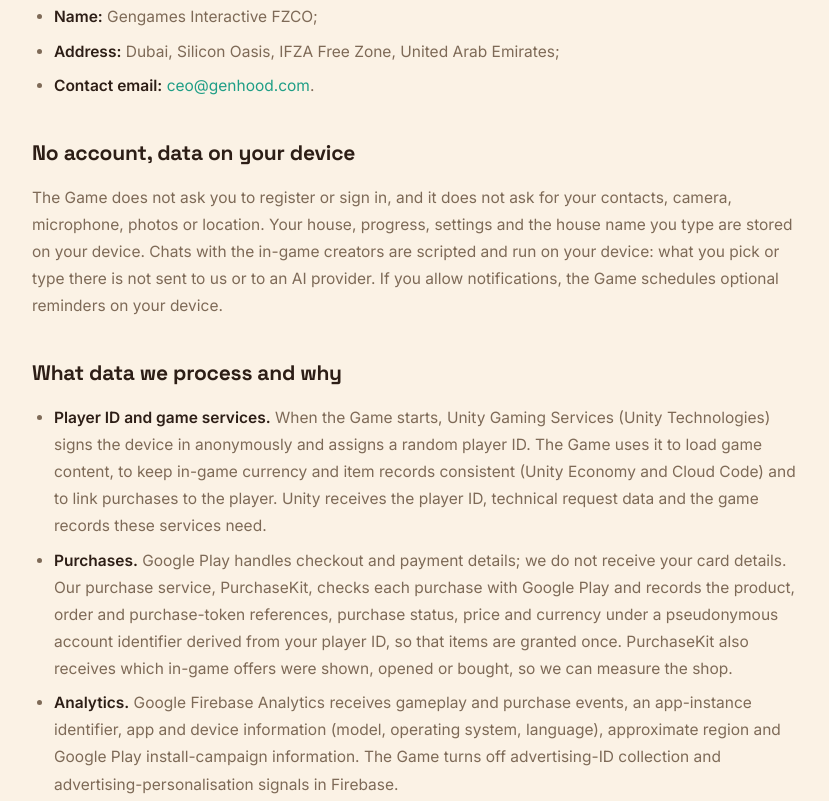
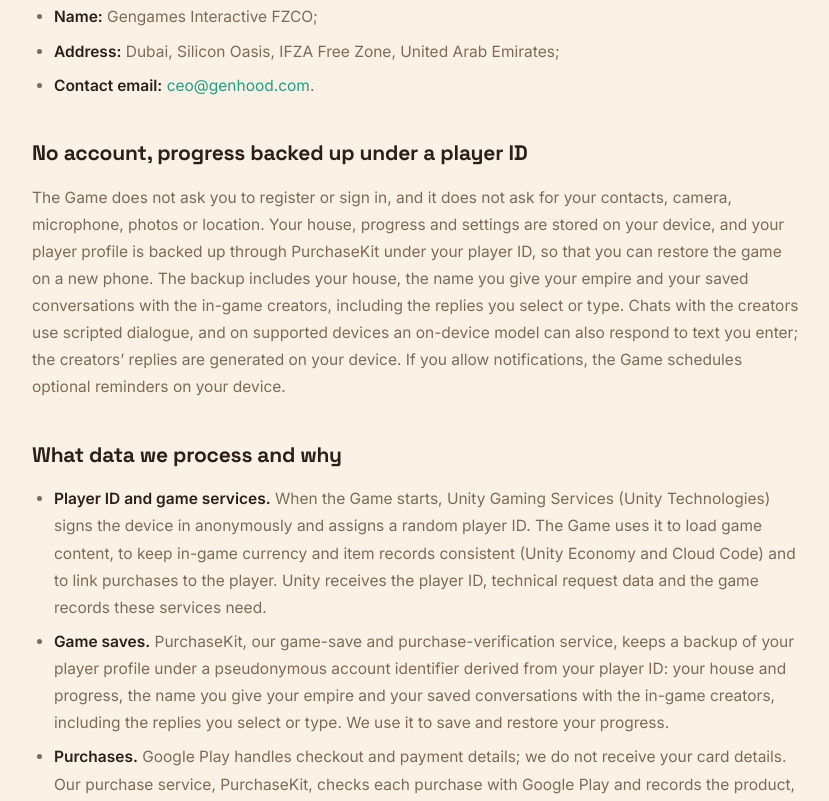
Before and after one commit to J3d1-fm/genhood-pages, a plain HTML site: page privacy.html in a window 1280 px wide. Shown: the part 599-1400 px from the top of the page, without its empty margins (224-1053 px from the left). Drawn offline with Linux system fonts and the light colour scheme.

Commit message:
Website 0.1.11: privacy policy covers the chat backup in Bloghouse Rivals
The policy said what a player picks or types in chats is not sent to us.
Android 1.5.22 (150) backs up the player profile through PurchaseKit under
the player ID, and the backup includes the house, the empire name and saved
conversations with the creators, including selected and typed replies.
Character replies are still generated on the device.

Prepared only: not pushed, because publishing the page and submitting
release 150 to Google Play are one decision for Filipp.

Agent-Session: claude 5168bbe1 — Диспетчерский проход 24.11 · уточнение политики о резервной копии чатов (0.1.11)

Co-Authored-By: Claude Opus 5 (1M context) <noreply@anthropic.com>

```diff
--- a/privacy.html
+++ b/privacy.html
@@ -69,12 +69,13 @@
       <li><strong>Contact email:</strong> <a href="mailto:ceo@genhood.com">ceo@genhood.com</a>.</li>
     </ul>
 
-    <h2>No account, data on your device</h2>
-    <p>The Game does not ask you to register or sign in, and it does not ask for your contacts, camera, microphone, photos or location. Your house, progress, settings and the house name you type are stored on your device. Chats with the in-game creators are scripted and run on your device: what you pick or type there is not sent to us or to an AI provider. If you allow notifications, the Game schedules optional reminders on your device.</p>
+    <h2>No account, progress backed up under a player ID</h2>
+    <p>The Game does not ask you to register or sign in, and it does not ask for your contacts, camera, microphone, photos or location. Your house, progress and settings are stored on your device, and your player profile is backed up through PurchaseKit under your player ID, so that you can restore the game on a new phone. The backup includes your house, the name you give your empire and your saved conversations with the in-game creators, including the replies you select or type. Chats with the creators use scripted dialogue, and on supported devices an on-device model can also respond to text you enter; the creators&rsquo; replies are generated on your device. If you allow notifications, the Game schedules optional reminders on your device.</p>
 
     <h2>What data we process and why</h2>
     <ul>
       <li><strong>Player ID and game services.</strong> When the Game starts, Unity Gaming Services (Unity Technologies) signs the device in anonymously and assigns a random player ID. The Game uses it to load game content, to keep in-game currency and item records consistent (Unity Economy and Cloud Code) and to link purchases to the player. Unity receives the player ID, technical request data and the game records these services need.</li>
+      <li><strong>Game saves.</strong> PurchaseKit, our game-save and purchase-verification service, keeps a backup of your player profile under a pseudonymous account identifier derived from your player ID: your house and progress, the name you give your empire and your saved conversations with the in-game creators, including the replies you select or type. We use it to save and restore your progress.</li>
       <li><strong>Purchases.</strong> Google Play handles checkout and payment details; we do not receive your card details. Our purchase service, PurchaseKit, checks each purchase with Google Play and records the product, order and purchase-token references, purchase status, price and currency under a pseudonymous account identifier derived from your player ID, so that items are granted once. PurchaseKit also receives which in-game offers were shown, opened or bought, so we can measure the shop.</li>
       <li><strong>Analytics.</strong> Google Firebase Analytics receives gameplay and purchase events, an app-instance identifier, app and device information (model, operating system, language), approximate region and Google Play install-campaign information. The Game turns off advertising-ID collection and advertising-personalisation signals in Firebase.</li>
       <li><strong>Ads.</strong> When the Game requests an ad, Google AdMob receives the ad request together with your device's advertising ID, technical device and app data and your consent answer, so that it can show and measure the ad and, for a rewarded ad, grant the reward once.</li>
@@ -91,7 +92,7 @@
     <ul>
       <li><strong>Google</strong> (Google Play distribution and billing, Firebase Analytics, AdMob ads and consent management) — <a href="https://policies.google.com/privacy">Google Privacy Policy</a>;</li>
       <li><strong>Unity Technologies</strong> (Unity Gaming Services) — <a href="https://unity.com/legal/game-player-and-app-user-privacy-policy">Unity Privacy Policy</a>;</li>
-      <li><strong>PurchaseKit</strong>, our purchase-verification service hosted on Google Cloud.</li>
+      <li><strong>PurchaseKit</strong>, our game-save and purchase-verification service hosted on Google Cloud.</li>
     </ul>
     <p>We do not sell your personal data for money. We share data for advertising only as described above: Google receives ad requests with your advertising ID and may use them for personalised advertising across apps; in the European Economic Area, the United Kingdom and Switzerland it does so only if you consent in the form. Some US state laws treat this as a "sale" or "sharing" of personal data; where they apply, the privacy options in the Game's settings let you opt out. These partners may process data outside the United Arab Emirates and the European Economic Area, including in the United States. Where the law requires it, we rely on safeguards such as the European Commission's standard contractual clauses.</p>
 
```
Also changed, not shown: TECHNICAL_DOCUMENTATION.txt, VERSION.txt, 1 other file.
